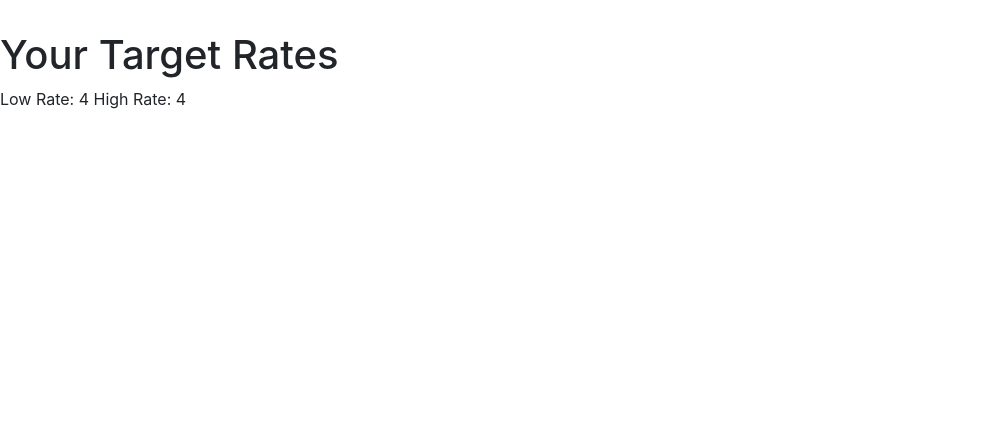
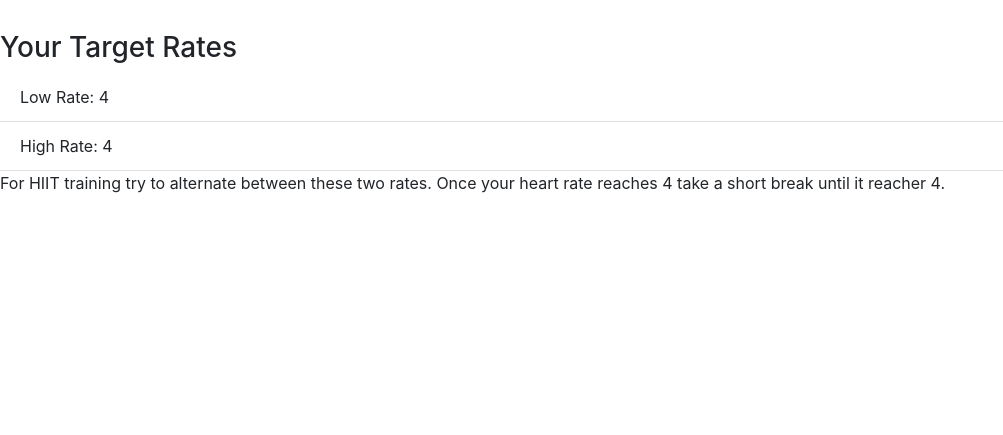
Before and after one commit to PotentialParadox/hiit-heart-rate, a Django app: template rate/templates/rate/rate_view.html in a window 1280 px wide. Shown: the part 250-685 px from the top of the page, without its empty margins (0-1003 px from the left). Run offline with Django 3.2, Linux system fonts and the light colour scheme; the template is opened without the code that fills it: most values are stand-ins (such as "Sample title", 1, 10 or a date in 2020); some libraries are stand-ins or nearby versions.

Commit message:
tiny cleanup

```diff
--- a/rate/templates/rate/rate_view.html
+++ b/rate/templates/rate/rate_view.html
@@ -1,6 +1,13 @@
 {% extends 'base.html' %}
 {% block content %}
-<h1> Your Target Rates </h1>
-Low Rate: {{low_rate}}
-High Rate: {{high_rate}}
+<h3> Your Target Rates </h3>
+<ul class="list-group list-group-flush">
+    <li class="list-group-item"> Low Rate: {{low_rate}} </li>
+    <li class="list-group-item"> High Rate: {{high_rate}} </li>
+</ul>
+<p>
+    For HIIT training try to alternate between these two rates. Once your heart
+    rate reaches {{high_rate}} take a short break until it reacher {{low_rate}}.
+</p>
+
 {% endblock %}
--- a/rate/views.py
+++ b/rate/views.py
@@ -22,7 +22,7 @@ def rate_create_view(request):
         return render(request, 'rate/rate_create.html', context)
 
 def calc_low_rate(age):
-    return (208-0.7*age)*0.7
+    return "{:.0f} bpm".format((208-0.7*age)*0.7)
 
 def calc_high_rate(age):
-    return (208-0.7*age)*0.85
+    return "{:.0f} bpm".format((208-0.7*age)*0.85)
```
